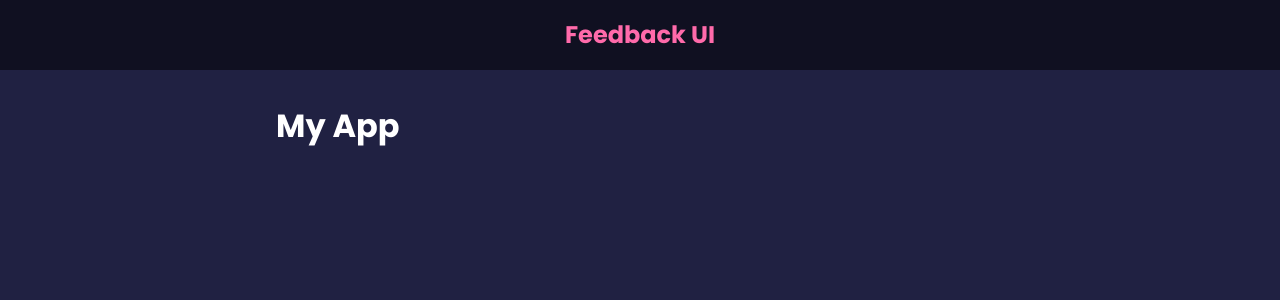
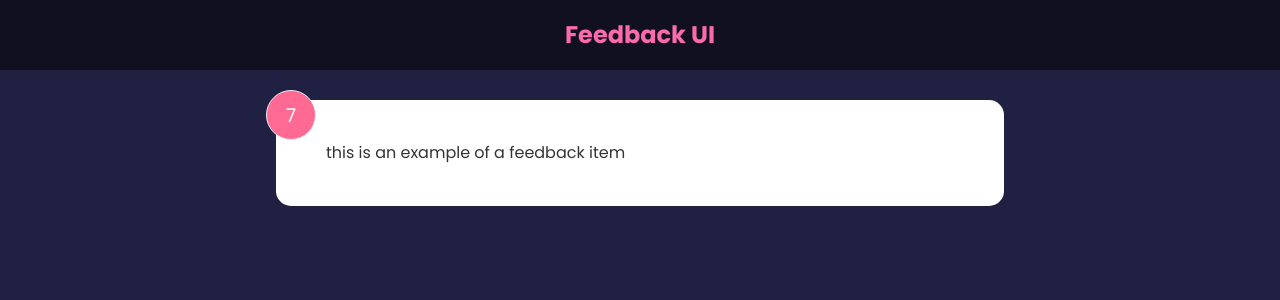
Before and after one commit to Shman-Dee/react-feedback-app, a React (Create React App) app: page / in a window 1280 px wide. Shown: the top 300 px of the page. Built offline with nearby package versions, Linux system fonts and the light colour scheme; the HTML template or start-up script is replaced by a standard one.

Commit message:
added state

```diff
--- a/src/App.js
+++ b/src/App.js
@@ -1,11 +1,12 @@
 import Header from './components/Header'
+import FeedbackItem from './components/FeedbackItem'
 
 function App() {
   return (
     <>
       <Header />
       <div className="container">
-        <h1>My App</h1>
+        <FeedbackItem/>
       </div>
     </>
   )
--- /dev/null
+++ b/src/components/FeedbackItem.jsx
@@ -0,0 +1,18 @@
+import React from 'react'
+import { useState } from 'react'
+
+function FeedbackItem() {
+  const [rating, setRating] = useState(7)
+  const [text, setText] = useState('this is an example of a feedback item')
+
+
+
+  return (
+    <div className="card">
+      <div className="num-display">{rating}</div>
+      <div className="text-display">{text}</div>
+    </div>
+  )
+}
+
+export default FeedbackItem
```
